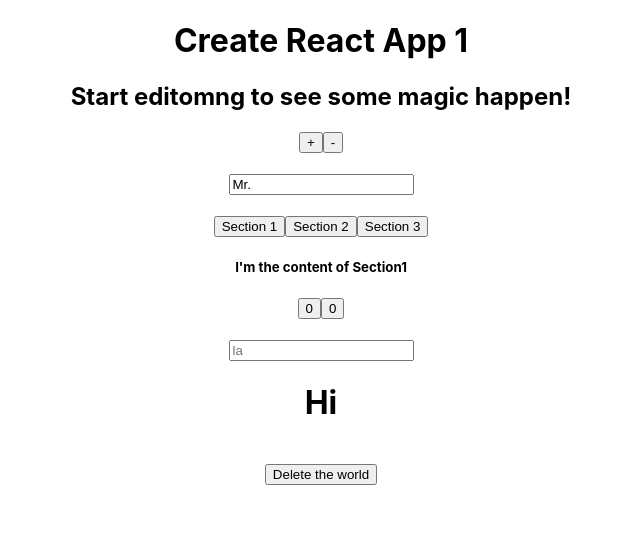
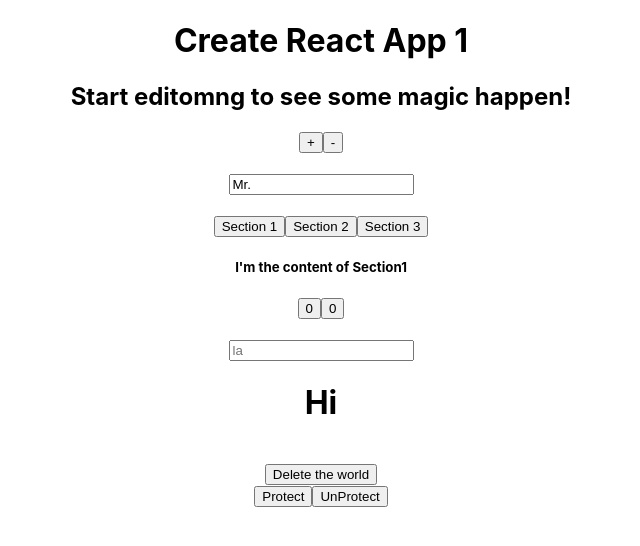
Before and after one commit to kpk2169/react-hooks-study, a React (Create React App) app in the folder test-hooks/: page / in a window 1280 px wide. Shown: the top 546 px of the page, without its empty margins (319-959 px from the left). Built offline with nearby package versions, Linux system fonts and the light colour scheme.

Commit message:
Prevent Leave Window

```diff
--- a/test-hooks/src/App.js
+++ b/test-hooks/src/App.js
@@ -88,6 +88,16 @@
   return confirmAction;
 }
 
+const usePreventLeave = () => {
+  const listener = (event) => {
+    event.preventDefault();
+    event.returnValue = "";
+  };
+  const enablePrevent = () => window.addEventListener("beforeunload", listener);
+  const disablePrevent = () => window.removeEventListener("beforeunload", listener);
+  return { enablePrevent, disablePrevent };
+}
+
 function App() {
   const [item, setItem] = useState(1);
   const incrementItem = () => setItem(item + 1);
@@ -116,6 +126,9 @@
   const deleteWorld = () => console.log("Click Deleting the World!!!");
   const abort = () => console.log("Aborted");
   const confirmDelete = useConfirm("Are you sure", deleteWorld, abort);
+
+  const { enablePrevent, disablePrevent } = usePreventLeave();
+
   return (
     <div className="App">
     <h1>Create React App { item }</h1>
@@ -143,6 +156,9 @@
         <h1 ref={titleClick}>Hi</h1>
         <br></br>
         <button onClick={confirmDelete}>Delete the world</button>
+        <br />
+        <button onClick={enablePrevent}>Protect</button>
+        <button onClick={disablePrevent}>UnProtect</button>
       </div>
     </div>
     );
```
